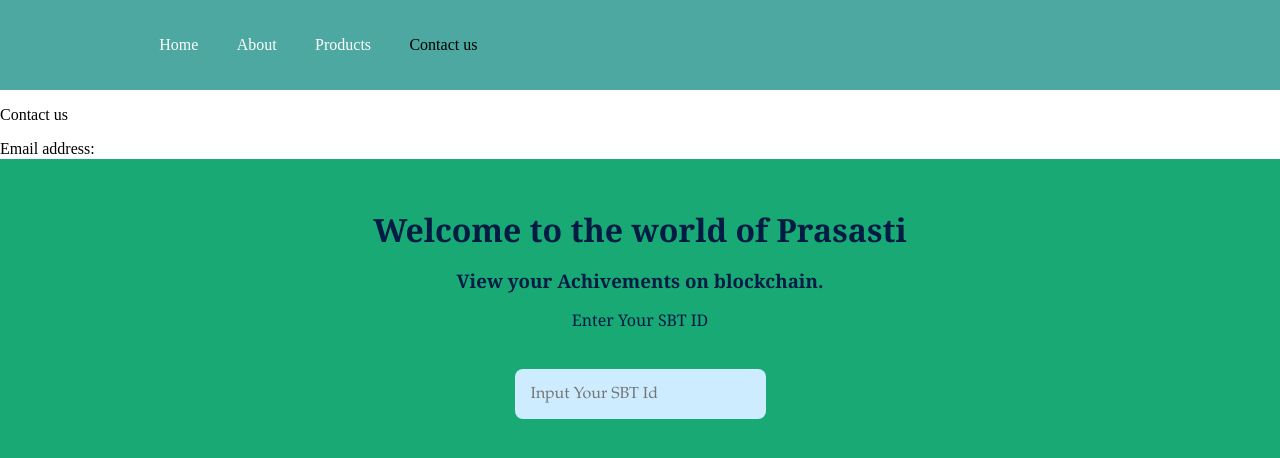
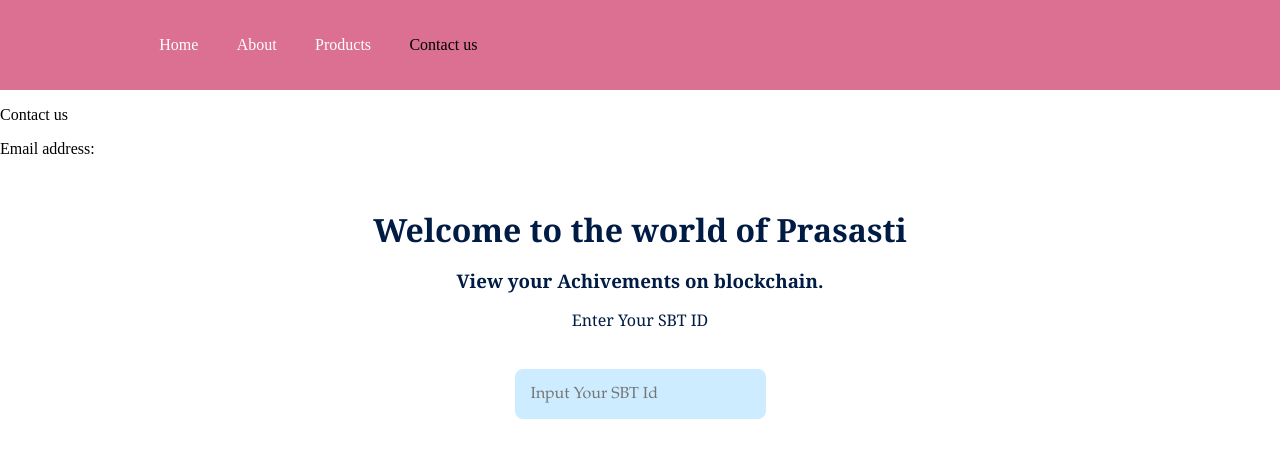
Before and after one commit to NiteeshPutla/sbtsearchpage, a React (Create React App) app: page /contactus in a window 1280 px wide. Shown: the top 458 px of the page. Built offline with nearby package versions, Linux system fonts and the light colour scheme.

Commit message:
img&bg changes

```diff
--- a/src/App.js
+++ b/src/App.js
@@ -22,7 +22,7 @@ function App() {
         <Route path="/contactus" element={<Contactus />} />
       </Routes>
 
-      <div className="tc bg-green ma0 pa4 min-vh-100">
+      <div className="tc bg-inherit ma0 pa4 min-vh-100">
       <Search details={studentSbts}/>
     </div>
     </>
--- a/src/components/Card.js
+++ b/src/components/Card.js
@@ -23,8 +23,8 @@ function Card({person}) {
   };
 
   return(
-    <div className="tc bg-light-blue dib br3 pa3 ma2 grow bw2 shadow-5">
-      <img className="br-100 h3 w3 dib" alt={person.sbtid} src="https://drive.google.com/uc?export=view&id=11xQI4Zgx5KX-pdlVVHgPTUDhzQviWbW0" />
+    <div className="tc bg-light-blue dib br3 pa3 ma2  bw2 shadow-5">
+      <img className="br-100 h5 w5 dib" alt={person.sbtid} src="https://drive.google.com/uc?export=view&id=11xQI4Zgx5KX-pdlVVHgPTUDhzQviWbW0" />
       <div>
         <label htmlFor="sbtid">SBT ID:</label>
         <p>{person.sbtid}</p>
@@ -45,10 +45,11 @@ function Card({person}) {
 
         <li>{person.SoulID}</li>
         <div>
-          <button onClick={shareOnFacebook}>Share on Facebook</button>
-          <button onClick={shareOnTwitter}>Share on Twitter</button>
-          <button onClick={shareOnLinkedIn}>Share on LinkedIn</button>
-          <button onClick={shareOnInstagram}>Share on Instagram</button>
+        <button onClick={shareOnFacebook} style={{ fontSize: '14px', padding: '6px 12px' }}>Share on Facebook</button>
+        <button onClick={shareOnTwitter} style={{ fontSize: '14px', padding: '6px 12px' }}>Share on Twitter</button>
+        <button onClick={shareOnLinkedIn} style={{ fontSize: '14px', padding: '6px 12px' }}>Share on LinkedIn</button>
+        <button onClick={shareOnInstagram} style={{ fontSize: '14px', padding: '6px 12px' }}>Share on Instagram</button>
+
         </div>
       </div>
     </div>
--- a/src/components/Header/PrimaryNav.js
+++ b/src/components/Header/PrimaryNav.js
@@ -5,7 +5,7 @@ export const PrimaryNav = styled.nav`
   z-index: 14;
   height: 90px;
   display: flex;
-  background: #4CA8A1;
+  background: palevioletred;
   justify-content: space-between;
   padding: 0.18rem calc((100vw - 1000px) / 2);
 `
--- a/src/components/Search.js
+++ b/src/components/Search.js
@@ -50,7 +50,7 @@ function Search({ details }) {
       </div>
       <div className="pa2">
         <input
-          className="pa3 bb br3 grow b--none bg-lightest-blue ma3"
+          className="pa3 bb br3  b--none bg-lightest-blue ma3"
           type = "search"
           placeholder = "Input Your SBT Id"
           onChange = {handleChange}
```
